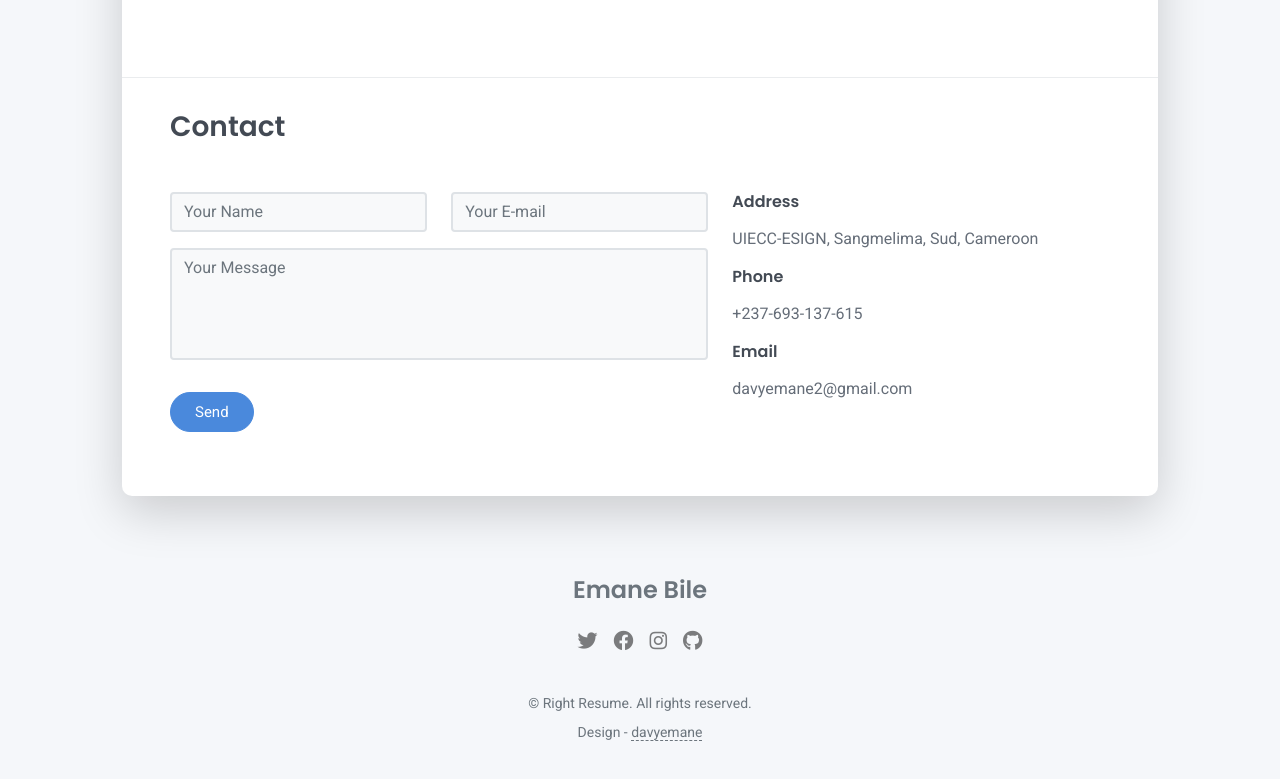
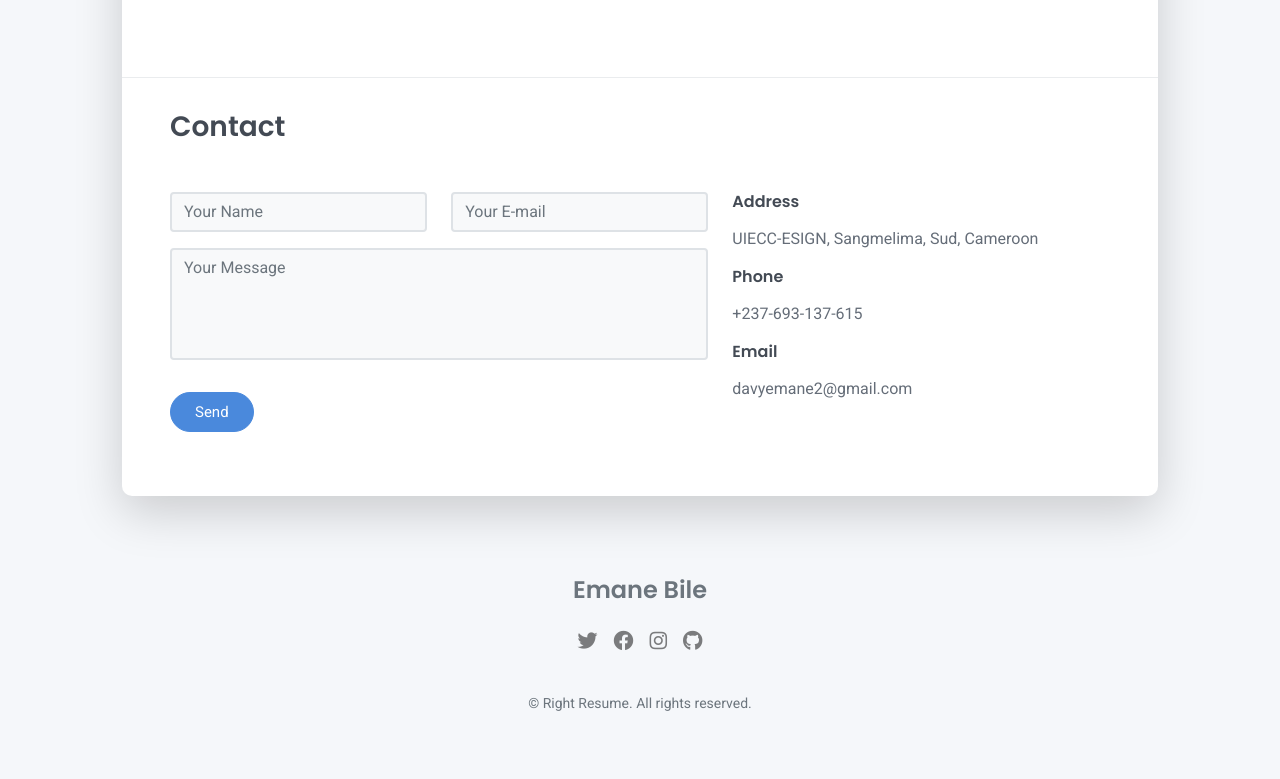
Before and after one commit to davyemane/cv, a plain HTML site: page index.html in a window 1280 px wide. Shown: the part 2352-3131 px from the top of the page. Drawn offline with Linux system fonts and the light colour scheme; files whose address does not match are found by name.

Commit message:
Update index.html

```diff
--- a/index.html
+++ b/index.html
@@ -266,7 +266,6 @@
         </div>
         <div class="text-small">
           <div class="mb-1">&copy; Right Resume. All rights reserved.</div>
-          <div>Design - <a href="https://templateflip.com/" target="_blank">davyemane</a></div>
         </div>
       </div>
     </footer>
```
